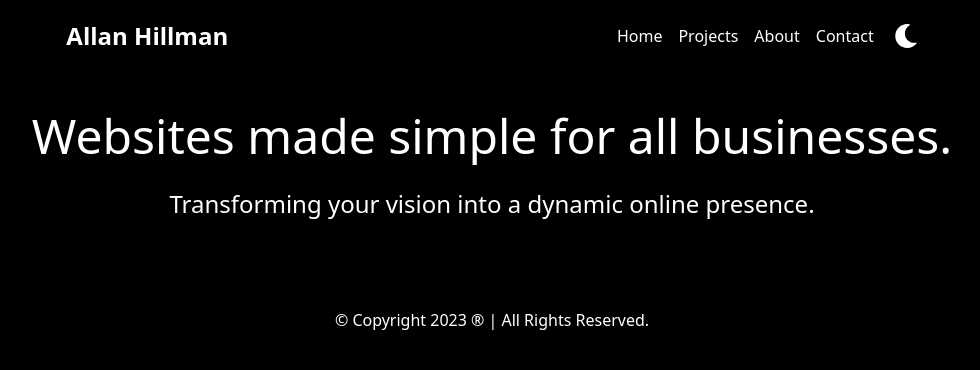
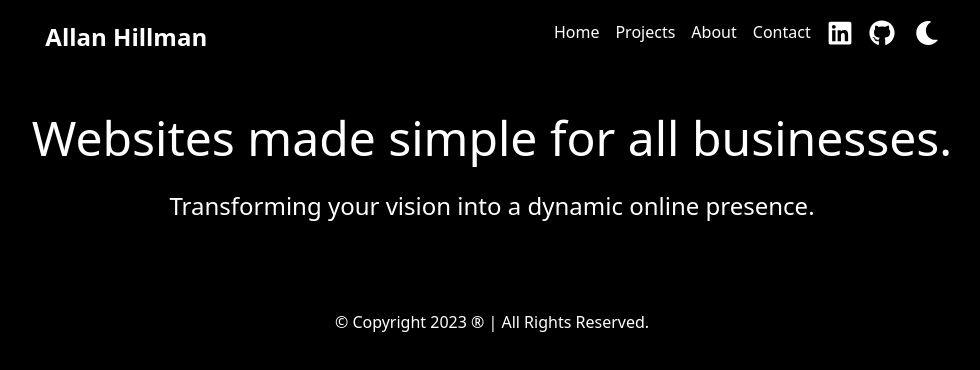
Before and after one commit to mrwebwork/portfolio-site, a Next.js app: page / in a window 1280 px wide. Shown: the top 370 px of the page, without its empty margins (148-1128 px from the left). Built offline with nearby package versions, Linux system fonts and the light colour scheme.

Commit message:
Add social icons to navbar desktop

```diff
--- a/components/Navbar.jsx
+++ b/components/Navbar.jsx
@@ -107,7 +107,7 @@ export default function Navbar() {
         >
           Allan Hillman
         </Link>
-        <nav className="flex">
+        <nav className="flex flex-row">
           <NavLink
             href="/"
             className="mr-4 hover:text-gray-300 text-[rgb(var(--foreground-rgb))]"
@@ -132,6 +132,7 @@ export default function Navbar() {
           >
             {contact}
           </NavLink>
+          <SocialMedia />
           <ToggleTheme />
         </nav>
       </div>
--- a/components/ToggleTheme.jsx
+++ b/components/ToggleTheme.jsx
@@ -27,7 +27,7 @@ export default function ToggleTheme() {
   const icon = isDark ? <FaSun size={24} /> : <FaMoon size={24} />;
 
   return (
-    <button className="md:ps-5" onClick={toggleTheme}>
+    <button className="md:ps-5 md:pb-2" onClick={toggleTheme}>
       {icon}
     </button>
   );
```
